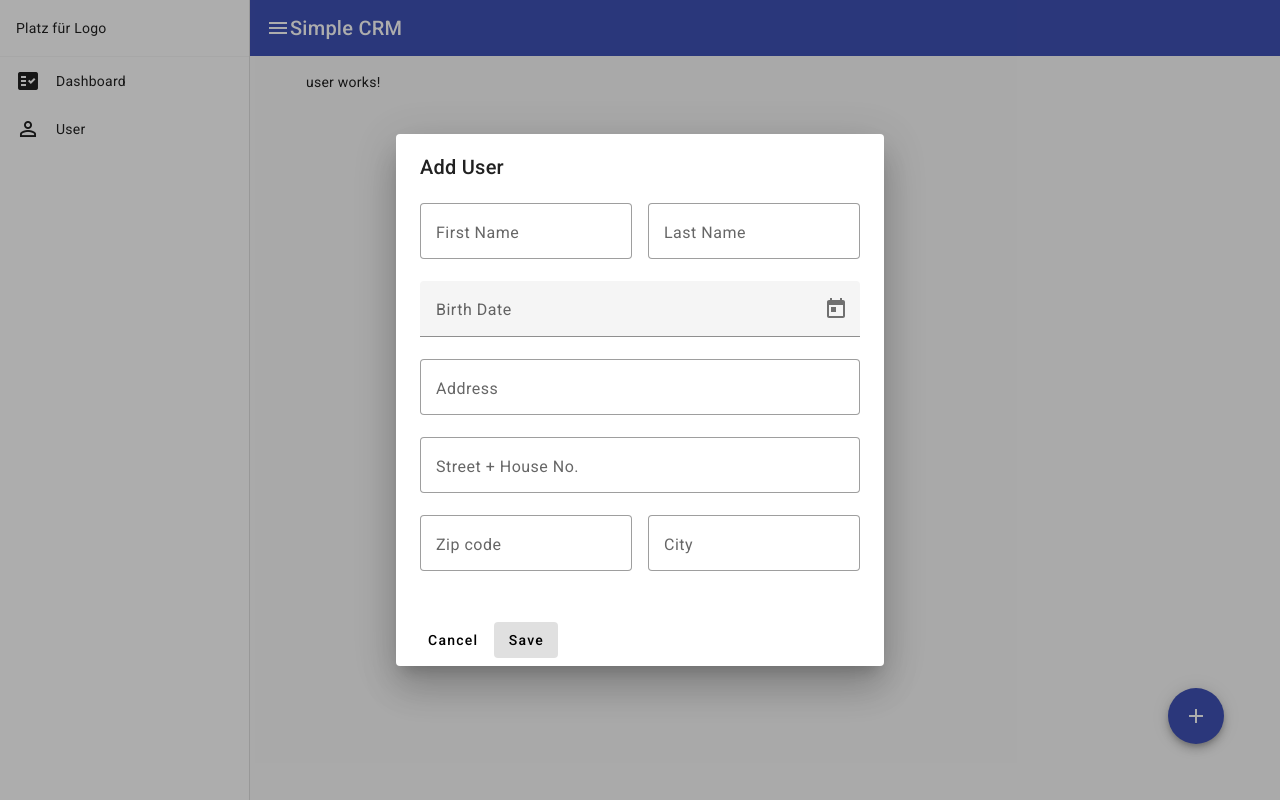
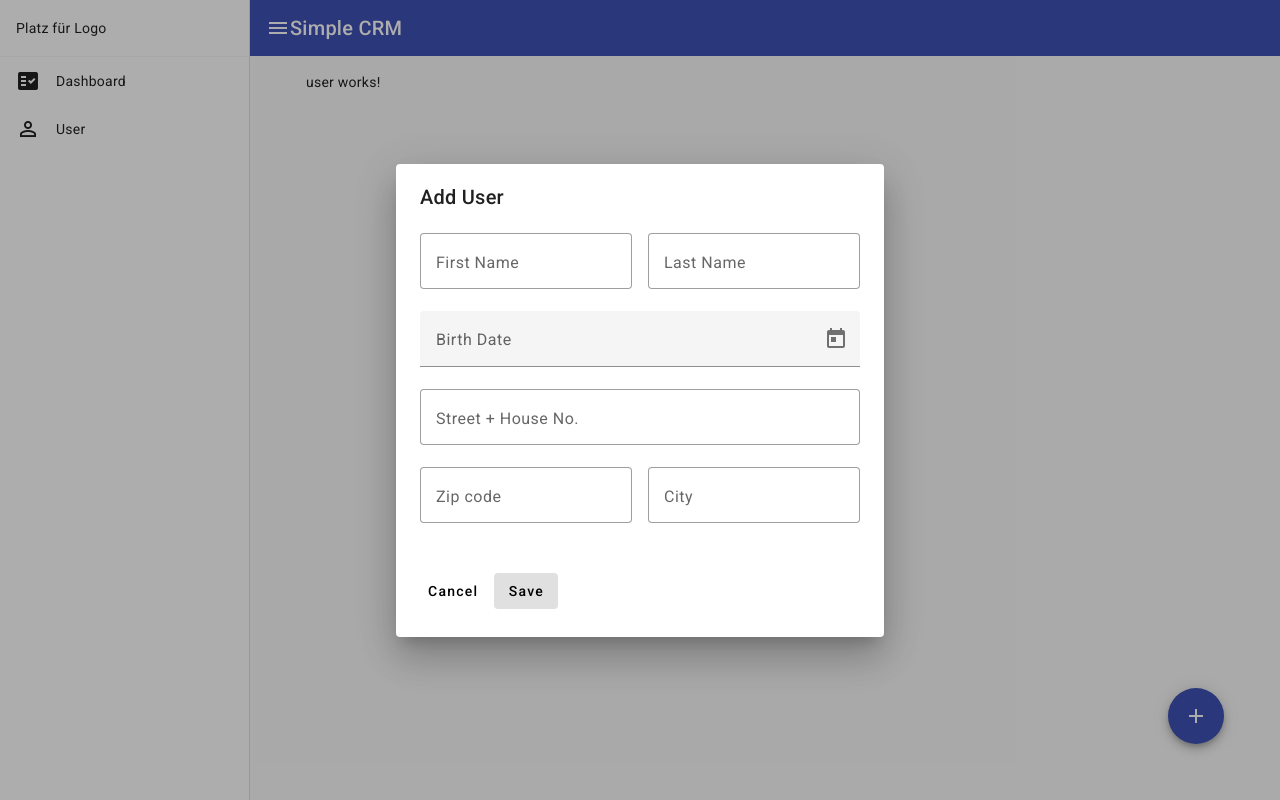
Before and after one commit to Pinguinrakete/simple-crm-material-design, an Angular app: page /user in a window 1280 px wide. Both pictures are taken after a click on the button "add". Built offline with nearby package versions, Linux system fonts and the light colour scheme.

Commit message:
bind ngModel

```diff
--- a/src/app/dialog-add-user/dialog-add-user.component.html
+++ b/src/app/dialog-add-user/dialog-add-user.component.html
@@ -3,21 +3,18 @@
 
   <mat-form-field class="mr-16 pt-20" appearance="outline">
     <mat-label>First Name</mat-label>
-    <input matInput placeholder="Placeholder">
-    <!-- <mat-hint>Please enter a name</mat-hint> -->
+    <input [(ngModel)]="user.firstName" matInput placeholder="Placeholder">
   </mat-form-field>
 
   <mat-form-field class="pt-20" appearance="outline">
     <mat-label>Last Name</mat-label>
-    <input matInput placeholder="Placeholder">
-    <!-- <mat-hint>Please enter a name</mat-hint> -->
+    <input [(ngModel)]="user.lastName" matInput placeholder="Placeholder">
   </mat-form-field>
 
   <div>
     <mat-form-field class="full-width">
       <mat-label>Birth Date</mat-label>
-      <input matInput [matDatepicker]="datepicker" />
-      <!-- <mat-hint>Please enter a date</mat-hint> -->
+      <input [(ngModel)]="birthDate" matInput [matDatepicker]="datepicker" />
       <mat-datepicker-toggle matIconSuffix [for]="datepicker"></mat-datepicker-toggle>
       <mat-datepicker #datepicker>
       </mat-datepicker>
@@ -26,35 +23,24 @@
 
   <div>
     <mat-form-field class="full-width" appearance="outline">
-      <mat-label>Address</mat-label>
-      <input matInput placeholder="Placeholder">
-      <!-- <mat-hint>Please enter a name</mat-hint> -->
-    </mat-form-field>
-  </div>
-
-  <div>
-    <mat-form-field class="full-width" appearance="outline">
       <mat-label>Street + House No.</mat-label>
-      <input matInput placeholder="Placeholder">
-      <!-- <mat-hint>Please enter a name</mat-hint> -->
+      <input [(ngModel)]="user.street" matInput placeholder="Placeholder">
     </mat-form-field>
   </div>
 
   <div>
     <mat-form-field  class="mr-16" appearance="outline">
       <mat-label>Zip code</mat-label>
-      <input matInput placeholder="Placeholder">
-      <!-- <mat-hint>Please enter a name</mat-hint> -->
+      <input [(ngModel)]="user.zipCode" matInput placeholder="Placeholder">
     </mat-form-field>
     <mat-form-field appearance="outline">
       <mat-label>City</mat-label>
-      <input matInput placeholder="Placeholder">
-      <!-- <mat-hint>Please enter a name</mat-hint> -->
+      <input [(ngModel)]="user.city" matInput placeholder="Placeholder">
     </mat-form-field>
   </div>
 </mat-dialog-content>
 
-<mat-dialog-actions class="ml-0">
+<mat-dialog-actions class="mlr-0">
   <button mat-button>Cancel</button>
-  <button mat-button [mat-dialog-close]="" cdkFocusInitial>Save</button>
+  <button mat-button (click)="saveUser()" cdkFocusInitial>Save</button>
 </mat-dialog-actions>
--- a/src/app/dialog-add-user/dialog-add-user.component.scss
+++ b/src/app/dialog-add-user/dialog-add-user.component.scss
@@ -1,5 +1,6 @@
-.ml-0 {
-    margin-left: 16px;
+.mlr-0 {
+    margin: 0 24px 20px 24px;
+    padding: 0;
 }
 
 .pt-20 {
--- a/src/app/dialog-add-user/dialog-add-user.component.ts
+++ b/src/app/dialog-add-user/dialog-add-user.component.ts
@@ -1,21 +1,32 @@
 import { Component, ChangeDetectionStrategy } from '@angular/core';
+import { CommonModule } from '@angular/common';
+import { FormsModule } from '@angular/forms';
 import { MatButtonModule } from '@angular/material/button';
 import { MatDatepickerModule } from '@angular/material/datepicker';
+import { MatNativeDateModule } from '@angular/material/core';
 import { MatDialogModule } from '@angular/material/dialog';
 import { MatFormFieldModule } from '@angular/material/form-field';
 import { MatInputModule } from '@angular/material/input';
-import { MatNativeDateModule } from '@angular/material/core';
 import { provideNativeDateAdapter } from '@angular/material/core';
+import { User } from '../models/user.class';
+
 
 @Component({
   selector: 'app-dialog-add-user',
   standalone: true,
-  imports: [MatButtonModule, MatDatepickerModule, MatDialogModule, MatFormFieldModule, MatInputModule, MatNativeDateModule],
+  imports: [CommonModule, FormsModule ,MatButtonModule, MatDatepickerModule, MatDialogModule, MatFormFieldModule, MatInputModule, MatNativeDateModule],
   templateUrl: './dialog-add-user.component.html',
   styleUrl: './dialog-add-user.component.scss',
   providers: [provideNativeDateAdapter()],
   changeDetection: ChangeDetectionStrategy.OnPush,
 })
 export class DialogAddUserComponent {
+  user: User = new User();
+  birthDate: Date | null = null;
 
+  saveUser() {
+    console.log(this.user);
+    this.user.birthDate = this.birthDate?.getTime() ?? 0;
+
+  }
 }
--- a/src/app/user/user.component.ts
+++ b/src/app/user/user.component.ts
@@ -1,9 +1,9 @@
 import { Component, OnInit } from '@angular/core';
+import { DialogAddUserComponent } from '../dialog-add-user/dialog-add-user.component';
 import { MatIconModule } from '@angular/material/icon'
 import { MatButtonModule } from '@angular/material/button';
+import { MatDialog } from '@angular/material/dialog';
 import { MatTooltipModule } from '@angular/material/tooltip';
-import { MatDialog } from '@angular/material/dialog';
-import { DialogAddUserComponent } from '../dialog-add-user/dialog-add-user.component';
 
 @Component({
   selector: 'app-user',
```
